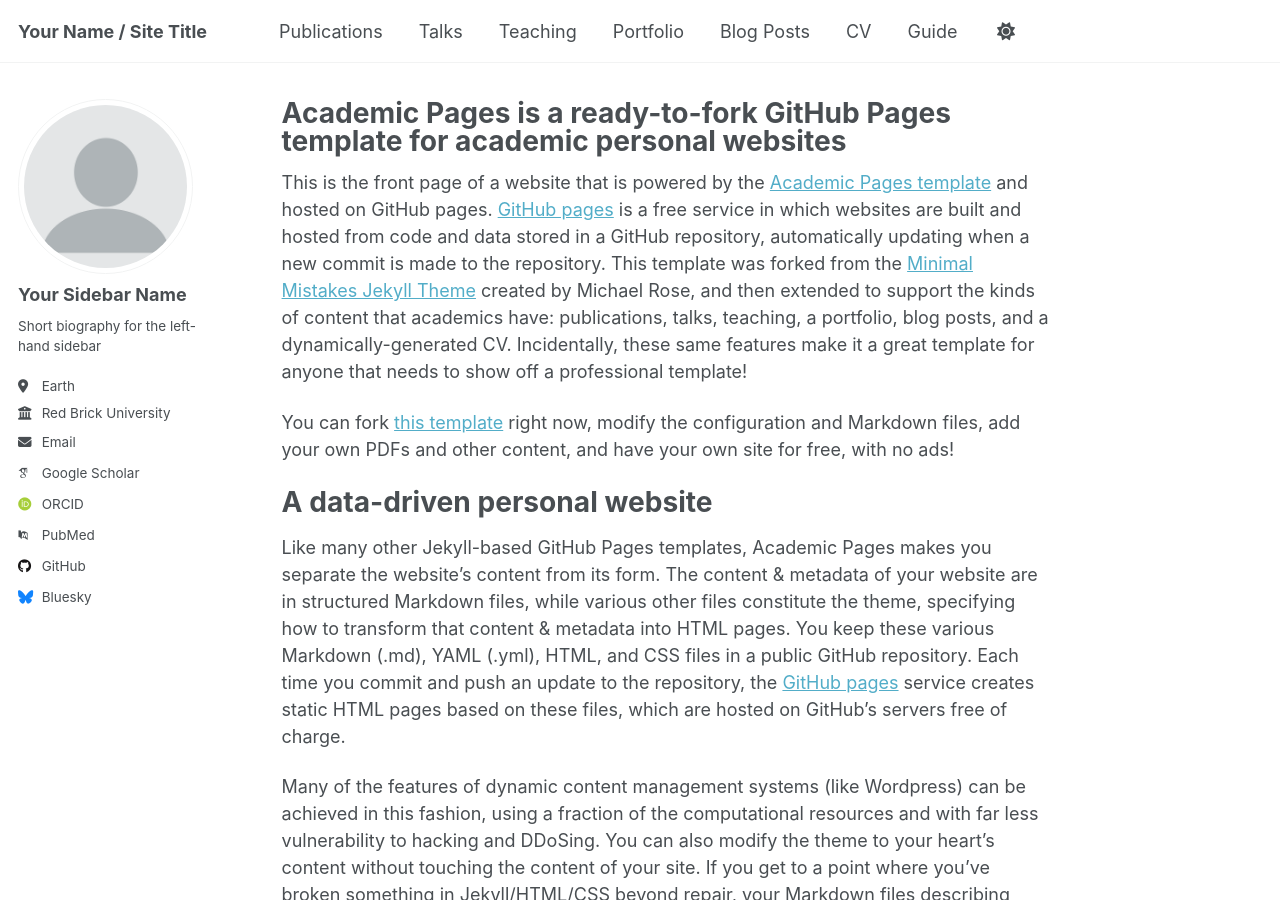
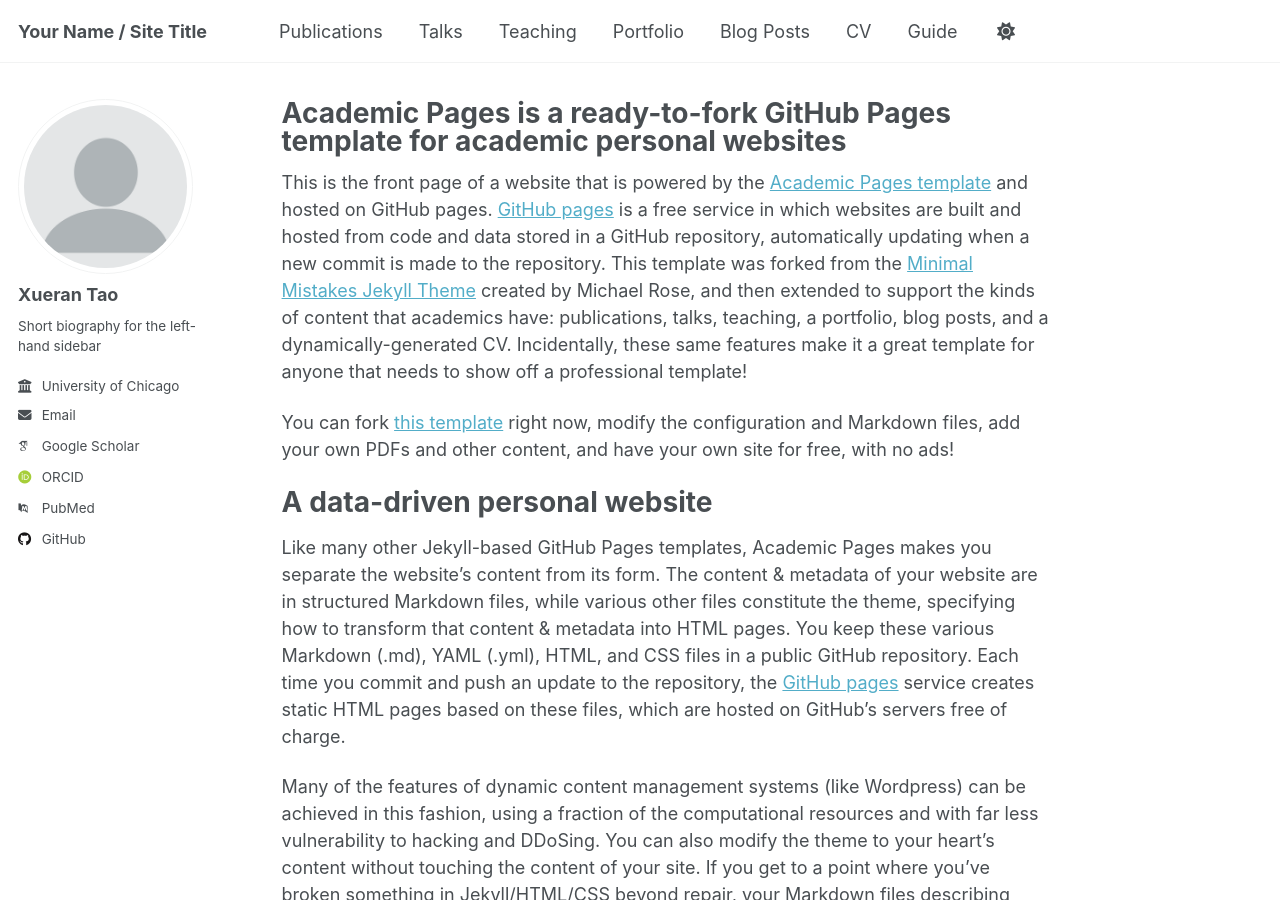
Before and after one commit to rosietao/rosietao.github.io, a Jekyll site: the page built from _pages/about.md, in a window 1280 px wide and 900 px high. Built offline with Jekyll 4.4.1, drawn with Linux system fonts in a browser that asks for light colours; some web fonts are replaced; a script that is not in the unit is left out.

Commit message:
Update _config.yml

```diff
--- a/_config.yml
+++ b/_config.yml
@@ -24,11 +24,11 @@
 author:
   # Biographic information
   avatar           : "profile.png"
-  name             : "Your Sidebar Name"
+  name             : "Xueran Tao"
   pronouns         : # example: "she/her"
   bio              : "Short biography for the left-hand sidebar"
-  location         : "Earth"
-  employer         : "Red Brick University"
+  #location         : "Earth"
+  employer         : "University of Chicago"
   uri              : # URL
   email            : "none@example.org"
 
@@ -54,7 +54,7 @@
 
   # Social media
   artstation       : # Username
-  bluesky          : "bsky.app" # Replace this with you Bluesky username
+  bluesky          : #"bsky.app" # Replace this with you Bluesky username
   facebook         : # Username
   flickr           : # Username
   foursquare       : # Username
```
